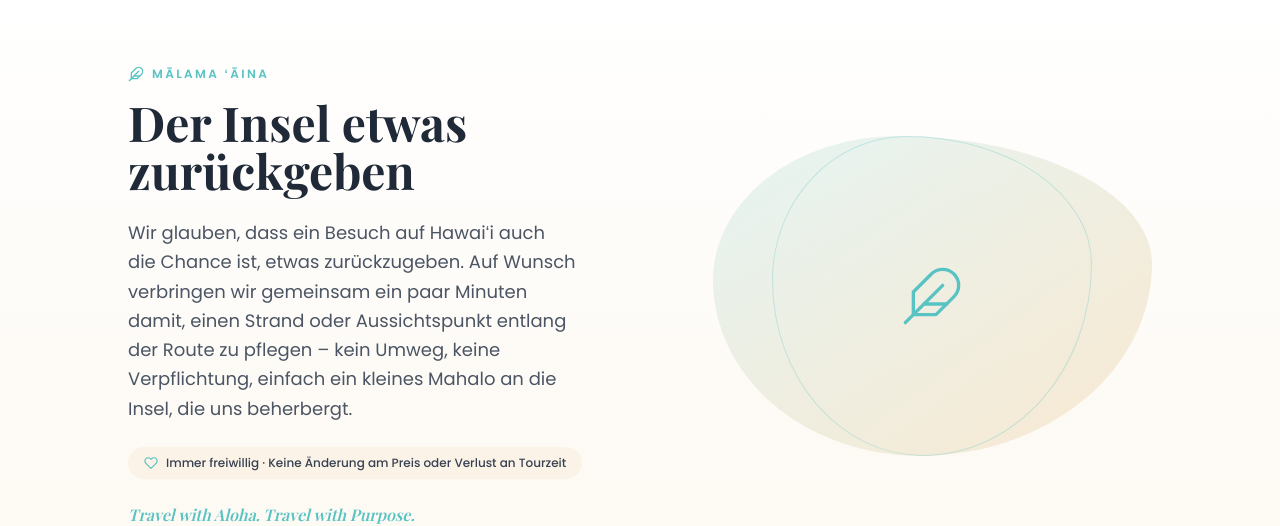
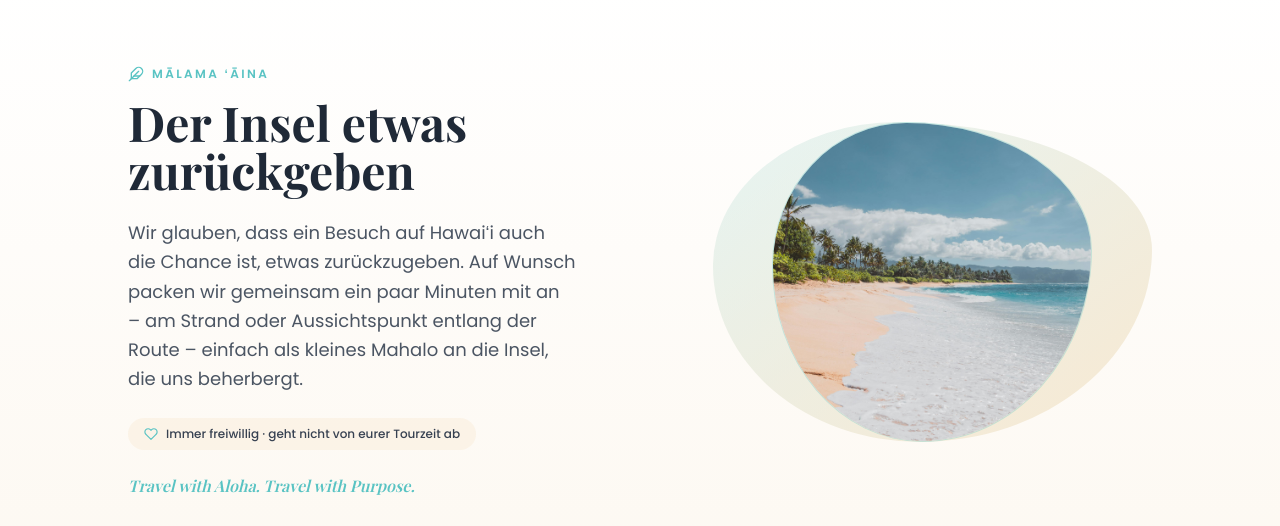
Before and after one commit to hawaiipanoramatours-prog/hawaiipanoramatours, a React (Vite) app: page / in a window 1280 px wide. Shown: the part 3040-3566 px from the top of the page. Built offline with nearby package versions, Linux system fonts and the light colour scheme.

Commit message:
Update Sections.impl.jsx

```diff
--- a/src/components/Sections.impl.jsx
+++ b/src/components/Sections.impl.jsx
@@ -484,16 +484,18 @@ export function MalamaAina({ lang = 'de' }) {
     de: {
       eyebrow: 'Mālama ʻĀina',
       title: 'Der Insel etwas zurückgeben',
-      text: 'Wir glauben, dass ein Besuch auf Hawaiʻi auch die Chance ist, etwas zurückzugeben. Auf Wunsch verbringen wir gemeinsam ein paar Minuten damit, einen Strand oder Aussichtspunkt entlang der Route zu pflegen – kein Umweg, keine Verpflichtung, einfach ein kleines Mahalo an die Insel, die uns beherbergt.',
-      badge: 'Immer freiwillig · Keine Änderung am Preis oder Verlust an Tourzeit',
+      text: 'Wir glauben, dass ein Besuch auf Hawaiʻi auch die Chance ist, etwas zurückzugeben. Auf Wunsch packen wir gemeinsam ein paar Minuten mit an – am Strand oder Aussichtspunkt entlang der Route – einfach als kleines Mahalo an die Insel, die uns beherbergt.',
+      badge: 'Immer freiwillig · geht nicht von eurer Tourzeit ab',
       tagline: 'Travel with Aloha. Travel with Purpose.',
+      imgAlt: 'Der Insel etwas zurückgeben',
     },
     en: {
       eyebrow: 'Mālama ʻĀina',
       title: 'Giving back to the ʻāina',
-      text: "We believe visiting Hawaiʻi comes with the chance to give something back. On request, we're happy to spend a few minutes together caring for a beach or lookout along the way — no detour, no obligation, just a small mahalo to the island that hosts us.",
-      badge: 'Always optional · no changes in price or loss of tour time',
+      text: "We believe visiting Hawaiʻi comes with the chance to give something back. On request, we're happy to spend a few minutes lending a hand at a beach or lookout along the way — just a small mahalo to the island that hosts us.",
+      badge: "Always optional · won't cut into your tour time",
       tagline: 'Travel with Aloha. Travel with Purpose.',
+      imgAlt: 'Caring for the ʻāina',
     },
   }
 
@@ -542,12 +544,13 @@ export function MalamaAina({ lang = 'de' }) {
               className="absolute inset-0 bg-gradient-to-br from-turquoise/15 to-sand"
               style={{ borderRadius: '42% 58% 53% 47% / 45% 40% 60% 55%' }}
             />
-            <div
-              className="relative w-full aspect-square max-w-xs flex items-center justify-center border border-turquoise/30"
+            {/* Uses Beachpic.jpg from /public */}
+            <img
+              src="/Beachpic.jpg"
+              alt={t.imgAlt}
+              className="relative w-full aspect-square max-w-xs object-cover border border-turquoise/30"
               style={{ borderRadius: '42% 58% 53% 47% / 45% 40% 60% 55%' }}
-            >
-              <Fi.FiFeather className="w-16 h-16 text-turquoise" strokeWidth={1.25} />
-            </div>
+            />
           </div>
         </motion.div>
       </div>
```
